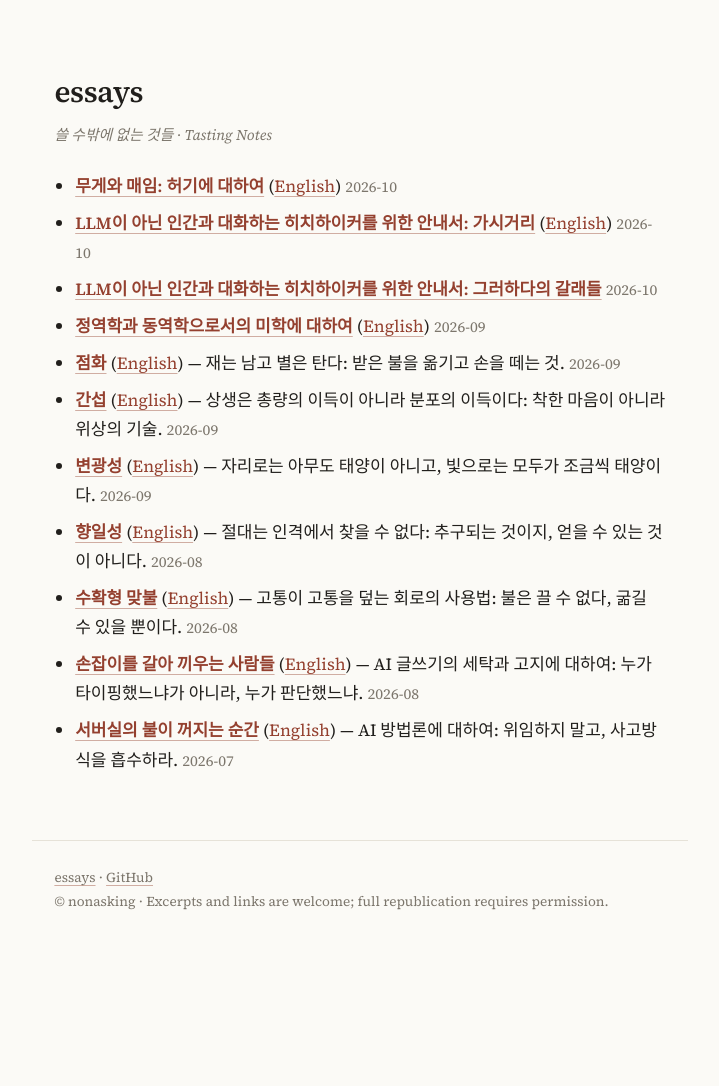
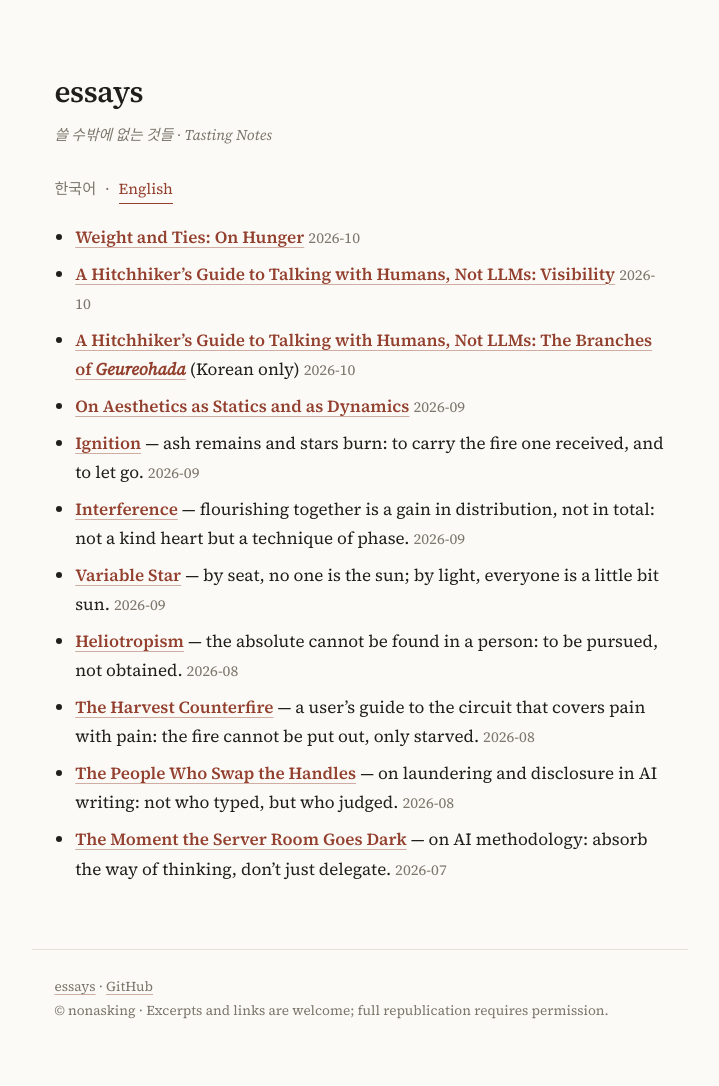
Before and after one commit to nonasking/essays, a Jekyll site: the page built from index.md, in a window 1280 px wide. Shown: the whole page, without its empty margins (280-999 px from the left). Built offline with Jekyll 4.4.1, drawn with Linux system fonts in a browser that asks for light colours; before the commit the page ends 977 px from its top, so only the background shows below that.

Commit message:
Index: Korean/English language switch
Two lists, one per language; each links to that language's pages
(Korean-only essays link to the Korean page). Choice is remembered
in localStorage, defaulting to the browser language.

Co-Authored-By: Claude Opus 5.5 <noreply@anthropic.com>
Claude-Session: https://claude.ai/code/session_01761YbdfwLqfojnJWnXHuHc

```diff
--- a/assets/style.css
+++ b/assets/style.css
@@ -167,3 +167,16 @@ footer a {
   body { font-size: 1rem; }
   h1 { font-size: 1.55rem; }
 }
+
+/* 목차 언어 선택 */
+.langs > input { position: absolute; opacity: 0; pointer-events: none; }
+.lang-switch { display: flex; gap: 0.55rem; align-items: baseline; margin: 1.6rem 0 0.4rem; font-size: 0.95rem; color: var(--muted); }
+.lang-switch label { cursor: pointer; padding-bottom: 1px; border-bottom: 1px solid transparent; }
+.lang-switch label:hover { color: var(--ink); }
+.langs:has(#lang-ko:checked) label[for="lang-ko"],
+.langs:has(#lang-en:checked) label[for="lang-en"] { color: var(--accent); border-bottom-color: var(--accent); }
+.langs:has(#lang-ko:focus-visible) label[for="lang-ko"],
+.langs:has(#lang-en:focus-visible) label[for="lang-en"] { outline: 2px solid var(--accent); outline-offset: 3px; }
+.langs:has(#lang-ko:checked) .list-en,
+.langs:has(#lang-en:checked) .list-ko { display: none; }
+.list-ko { line-height: 1.9; word-break: keep-all; }
--- a/index.md
+++ b/index.md
@@ -8,14 +8,53 @@ description: 쓸 수밖에 없는 것들 · Tasting Notes
 
 <small>*쓸 수밖에 없는 것들 · Tasting Notes*</small>
 
-- **[무게와 매임: 허기에 대하여](./weight-and-ties/)** ([English](./weight-and-ties/en/)) <small>2026-10</small>
-- **[LLM이 아닌 인간과 대화하는 히치하이커를 위한 안내서: 가시거리](./visibility/)** ([English](./visibility/en/)) <small>2026-10</small>
+<div class="langs">
+<input type="radio" name="essays-lang" id="lang-ko" value="ko" checked>
+<input type="radio" name="essays-lang" id="lang-en" value="en">
+<div class="lang-switch"><label for="lang-ko" lang="ko">한국어</label><span aria-hidden="true">·</span><label for="lang-en">English</label></div>
+
+<div class="list-ko" lang="ko" markdown="1">
+
+- **[무게와 매임: 허기에 대하여](./weight-and-ties/)** <small>2026-10</small>
+- **[LLM이 아닌 인간과 대화하는 히치하이커를 위한 안내서: 가시거리](./visibility/)** <small>2026-10</small>
 - **[LLM이 아닌 인간과 대화하는 히치하이커를 위한 안내서: 그러하다의 갈래들](./ways-of-saying-so/)** <small>2026-10</small>
-- **[정역학과 동역학으로서의 미학에 대하여](./statics-and-dynamics/)** ([English](./statics-and-dynamics/en/)) <small>2026-09</small>
-- **[점화](./ignition/)** ([English](./ignition/en/)) — 재는 남고 별은 탄다: 받은 불을 옮기고 손을 떼는 것. <small>2026-09</small>
-- **[간섭](./interference/)** ([English](./interference/en/)) — 상생은 총량의 이득이 아니라 분포의 이득이다: 착한 마음이 아니라 위상의 기술. <small>2026-09</small>
-- **[변광성](./variable-star/)** ([English](./variable-star/en/)) — 자리로는 아무도 태양이 아니고, 빛으로는 모두가 조금씩 태양이다. <small>2026-09</small>
-- **[향일성](./heliotropism/)** ([English](./heliotropism/en/)) — 절대는 인격에서 찾을 수 없다: 추구되는 것이지, 얻을 수 있는 것이 아니다. <small>2026-08</small>
-- **[수확형 맞불](./counterfire/)** ([English](./counterfire/en/)) — 고통이 고통을 덮는 회로의 사용법: 불은 끌 수 없다, 굶길 수 있을 뿐이다. <small>2026-08</small>
-- **[손잡이를 갈아 끼우는 사람들](./handles/)** ([English](./handles/en/)) — AI 글쓰기의 세탁과 고지에 대하여: 누가 타이핑했느냐가 아니라, 누가 판단했느냐. <small>2026-08</small>
-- **[서버실의 불이 꺼지는 순간](./server-room/)** ([English](./server-room/en/)) — AI 방법론에 대하여: 위임하지 말고, 사고방식을 흡수하라. <small>2026-07</small>
+- **[정역학과 동역학으로서의 미학에 대하여](./statics-and-dynamics/)** <small>2026-09</small>
+- **[점화](./ignition/)** — 재는 남고 별은 탄다: 받은 불을 옮기고 손을 떼는 것. <small>2026-09</small>
+- **[간섭](./interference/)** — 상생은 총량의 이득이 아니라 분포의 이득이다: 착한 마음이 아니라 위상의 기술. <small>2026-09</small>
+- **[변광성](./variable-star/)** — 자리로는 아무도 태양이 아니고, 빛으로는 모두가 조금씩 태양이다. <small>2026-09</small>
+- **[향일성](./heliotropism/)** — 절대는 인격에서 찾을 수 없다: 추구되는 것이지, 얻을 수 있는 것이 아니다. <small>2026-08</small>
+- **[수확형 맞불](./counterfire/)** — 고통이 고통을 덮는 회로의 사용법: 불은 끌 수 없다, 굶길 수 있을 뿐이다. <small>2026-08</small>
+- **[손잡이를 갈아 끼우는 사람들](./handles/)** — AI 글쓰기의 세탁과 고지에 대하여: 누가 타이핑했느냐가 아니라, 누가 판단했느냐. <small>2026-08</small>
+- **[서버실의 불이 꺼지는 순간](./server-room/)** — AI 방법론에 대하여: 위임하지 말고, 사고방식을 흡수하라. <small>2026-07</small>
+
+</div>
+
+<div class="list-en" lang="en" markdown="1">
+
+- **[Weight and Ties: On Hunger](./weight-and-ties/en/)** <small>2026-10</small>
+- **[A Hitchhiker's Guide to Talking with Humans, Not LLMs: Visibility](./visibility/en/)** <small>2026-10</small>
+- **[A Hitchhiker's Guide to Talking with Humans, Not LLMs: The Branches of *Geureohada*](./ways-of-saying-so/)** (Korean only) <small>2026-10</small>
+- **[On Aesthetics as Statics and as Dynamics](./statics-and-dynamics/en/)** <small>2026-09</small>
+- **[Ignition](./ignition/en/)** — ash remains and stars burn: to carry the fire one received, and to let go. <small>2026-09</small>
+- **[Interference](./interference/en/)** — flourishing together is a gain in distribution, not in total: not a kind heart but a technique of phase. <small>2026-09</small>
+- **[Variable Star](./variable-star/en/)** — by seat, no one is the sun; by light, everyone is a little bit sun. <small>2026-09</small>
+- **[Heliotropism](./heliotropism/en/)** — the absolute cannot be found in a person: to be pursued, not obtained. <small>2026-08</small>
+- **[The Harvest Counterfire](./counterfire/en/)** — a user's guide to the circuit that covers pain with pain: the fire cannot be put out, only starved. <small>2026-08</small>
+- **[The People Who Swap the Handles](./handles/en/)** — on laundering and disclosure in AI writing: not who typed, but who judged. <small>2026-08</small>
+- **[The Moment the Server Room Goes Dark](./server-room/en/)** — on AI methodology: absorb the way of thinking, don't just delegate. <small>2026-07</small>
+
+</div>
+</div>
+
+<script>
+(function () {
+  var ko = document.getElementById('lang-ko'), en = document.getElementById('lang-en');
+  var pick = null;
+  try { pick = localStorage.getItem('essays-lang'); } catch (e) {}
+  if (!pick) pick = (navigator.language || '').toLowerCase().indexOf('ko') === 0 ? 'ko' : 'en';
+  (pick === 'en' ? en : ko).checked = true;
+  [ko, en].forEach(function (el) {
+    el.addEventListener('change', function () { try { localStorage.setItem('essays-lang', el.value); } catch (e) {} });
+  });
+})();
+</script>
```
